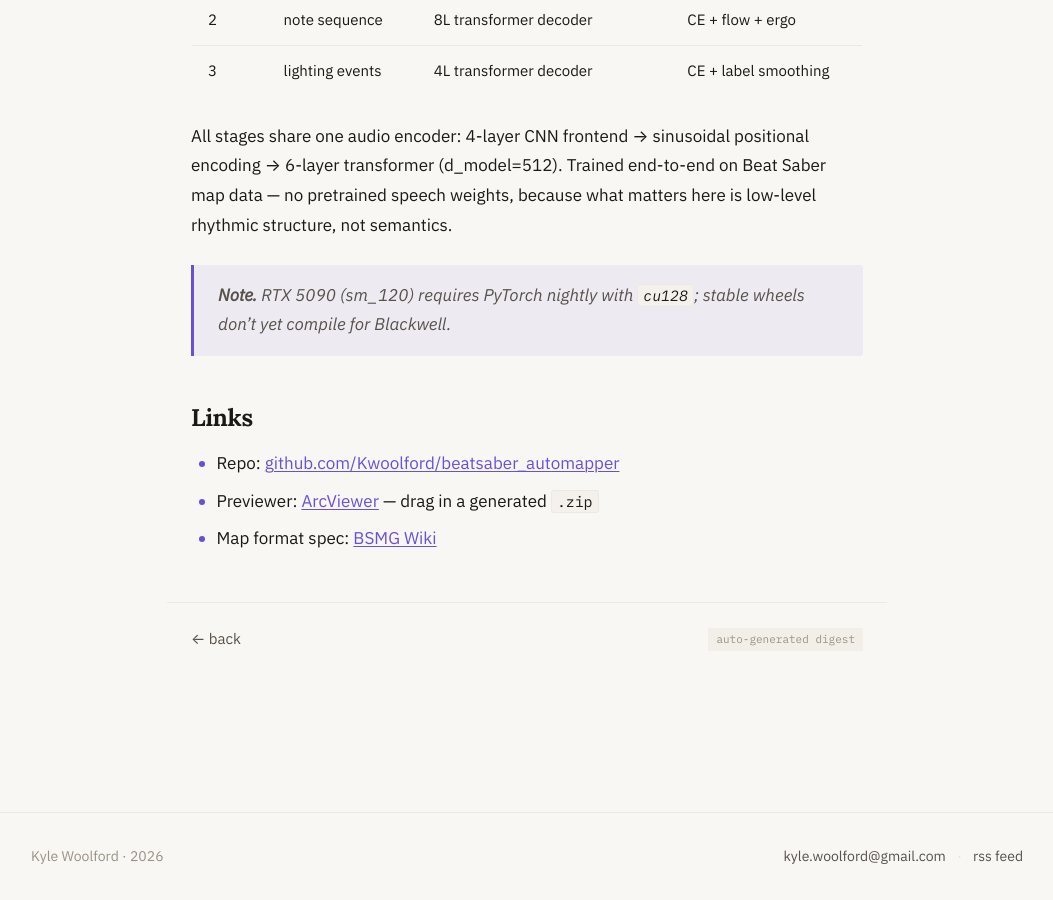
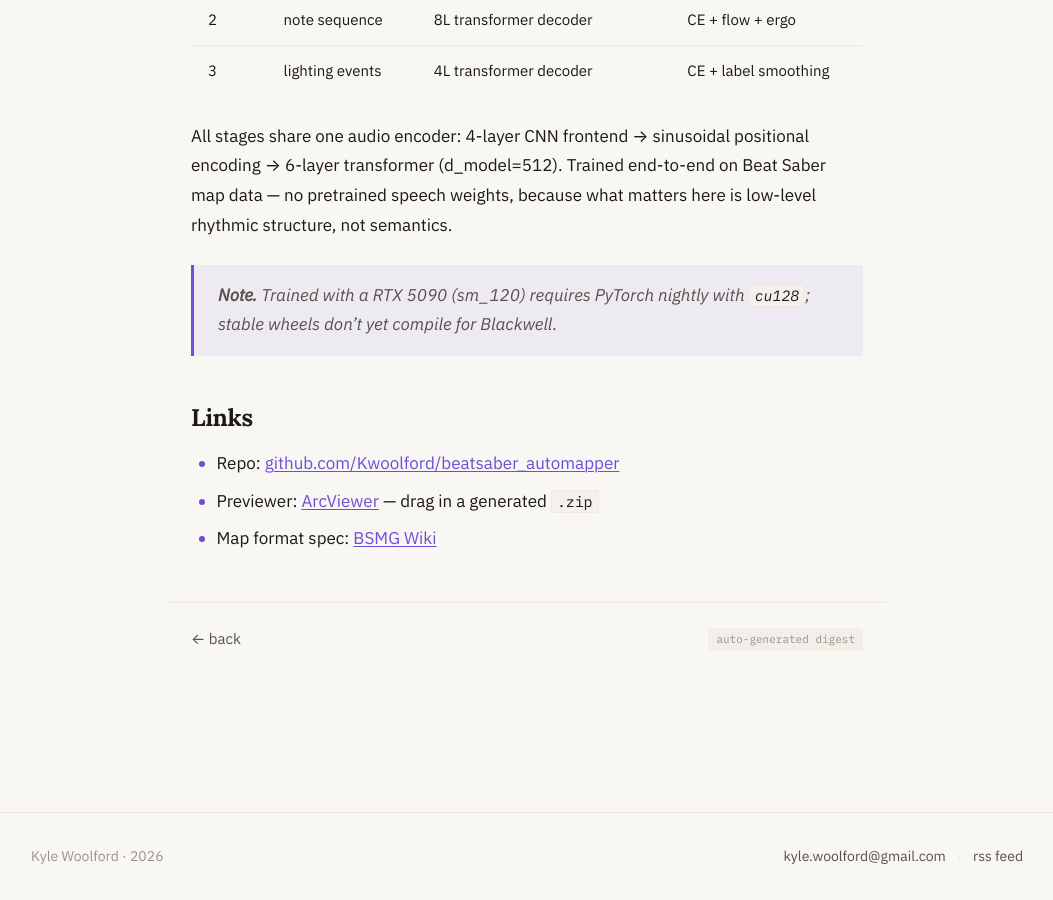
Before and after one commit to Kwoolford/Kwoolford.github.io, a Jekyll site: the page built from _posts/2026-04-18-beatsaber-automapper.md, in a window 1280 px wide and 900 px high, scrolled down 1512 px. Shown: the whole window, without its empty margins (113-1166 px from the left). Built offline with Jekyll 4.4.1, drawn with Linux system fonts in a browser that asks for light colours.

Commit message:
fix typo in beatsaber automapper RTX note
Co-Authored-By: Claude Sonnet 4.6 <noreply@anthropic.com>

```diff
--- a/_posts/2026-04-18-beatsaber-automapper.md
+++ b/_posts/2026-04-18-beatsaber-automapper.md
@@ -37,7 +37,7 @@ The goal is to replicate what good human mappers do — density planning, swing-
 
 All stages share one audio encoder: 4-layer CNN frontend → sinusoidal positional encoding → 6-layer transformer (d\_model=512). Trained end-to-end on Beat Saber map data — no pretrained speech weights, because what matters here is low-level rhythmic structure, not semantics.
 
-> **Note.** RTX 5090 (sm\_120) requires PyTorch nightly with `cu128`; stable wheels don't yet compile for Blackwell.
+> **Note.** Trained with a RTX 5090 (sm\_120) requires PyTorch nightly with `cu128`; stable wheels don't yet compile for Blackwell.
 
 ## Links
 
```
